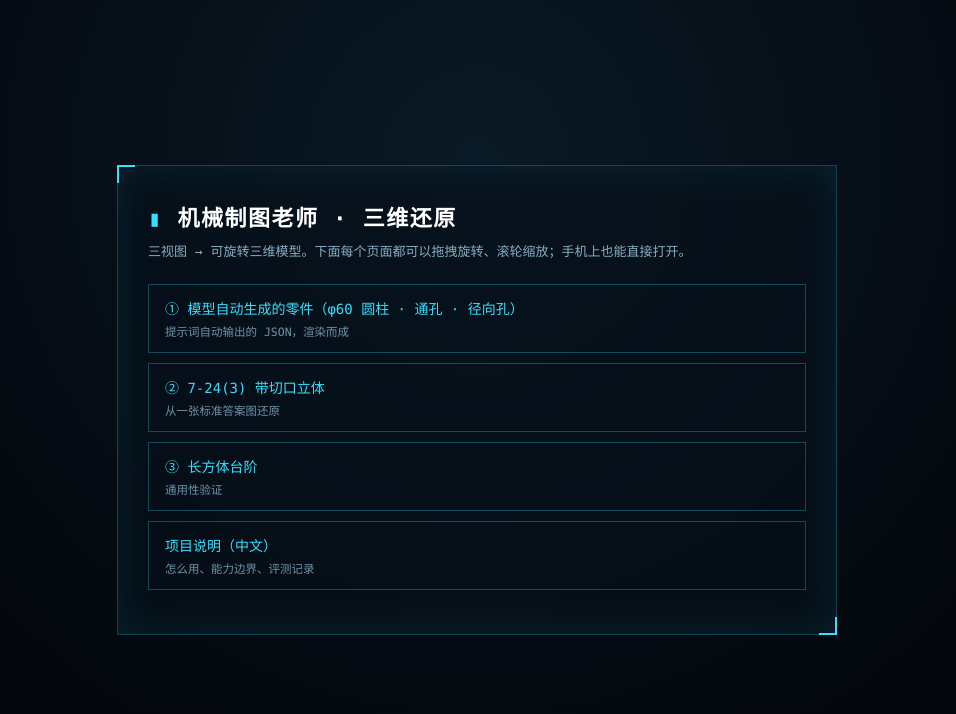
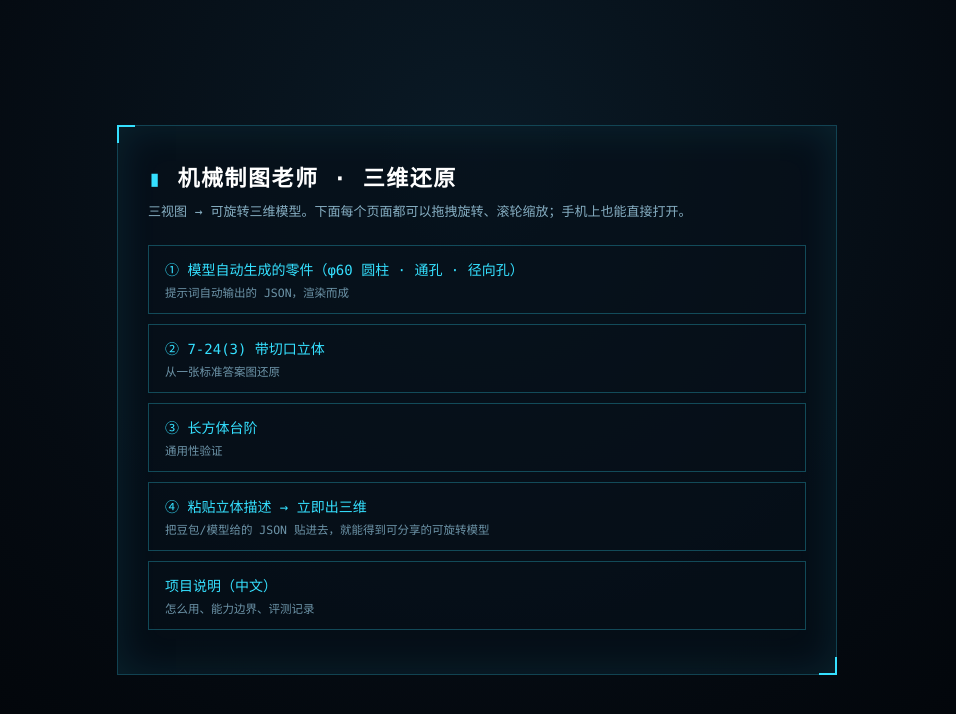
Before and after one commit to cxdw666/mech-drawing-teacher, a plain HTML site: page index.html in a window 1280 px wide. Shown: the whole page, without its empty margins (163-1119 px from the left). Drawn offline with Linux system fonts and the light colour scheme.

Commit message:
Add files via upload

```diff
--- a/index.html
+++ b/index.html
@@ -29,6 +29,8 @@
      <small>从一张标准答案图还原</small></a>
   <a class="item" href="viewer/pages/block-step.html">③ 长方体台阶
      <small>通用性验证</small></a>
+  <a class="item" href="viewer/render.html">④ 粘贴立体描述 → 立即出三维
+     <small>把豆包/模型给的 JSON 贴进去，就能得到可分享的可旋转模型</small></a>
   <a class="item" href="README.zh-CN.md">项目说明（中文）<small>怎么用、能力边界、评测记录</small></a>
 </div>
 </body></html>
```
